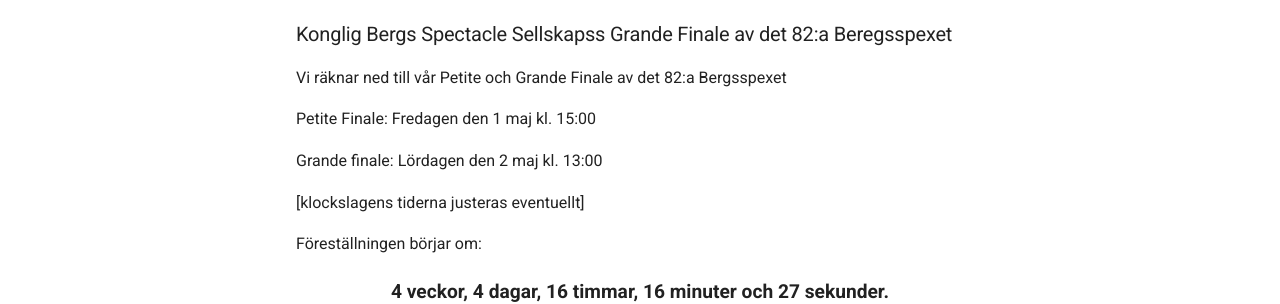
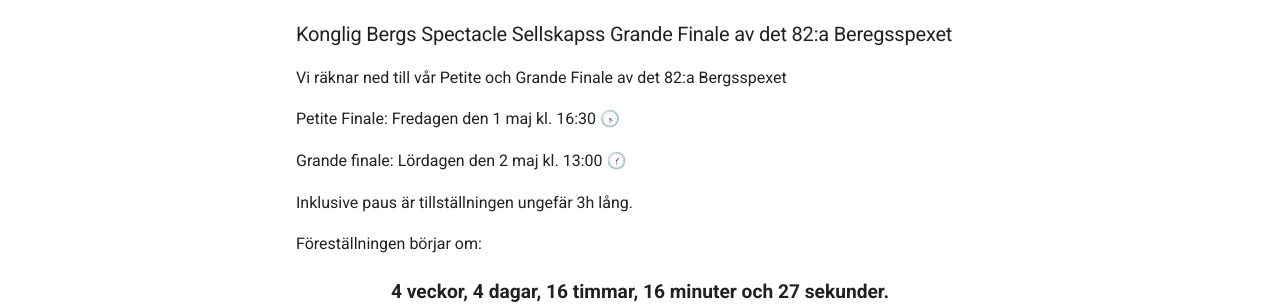
Before and after one commit to Bergsspexet/bergsspexet.github.io, an MkDocs documentation site: the page built from docs/biljetter.md, in a window 1280 px wide. Shown: the part 400-704 px from the top of the page. Built offline with MkDocs 1.6.1 and Material for MkDocs 9.7.7, drawn with Linux system fonts in a browser that asks for light colours.

Commit message:
Revise event schedule and details in biljetter.md
Updated event times and added duration information.

```diff
--- a/docs/biljetter.md
+++ b/docs/biljetter.md
@@ -7,11 +7,11 @@ För frågor maila oss på [bergsspexet@gmail.com](mailto:bergsspexet@gmail.com)
 ### Konglig Bergs Spectacle Sellskapss Grande Finale av det 82:a Beregsspexet
 Vi räknar ned till vår Petite och Grande Finale av det 82:a Bergsspexet
 
-Petite Finale: Fredagen den 1 maj kl. 15:00
+Petite Finale: Fredagen den 1 maj kl. 16:30 🕟
 
-Grande finale: Lördagen den 2 maj kl. 13:00
+Grande finale: Lördagen den 2 maj kl. 13:00 🕜
 
-[klockslagens tiderna justeras eventuellt]
+Inklusive paus är tillställningen ungefär 3h lång.
 
 Föreställningen börjar om:
 
```
